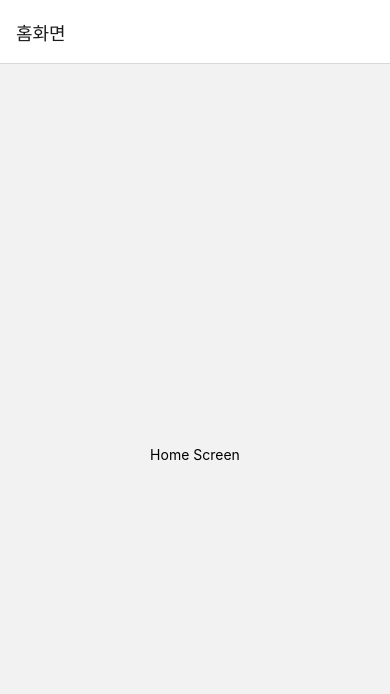
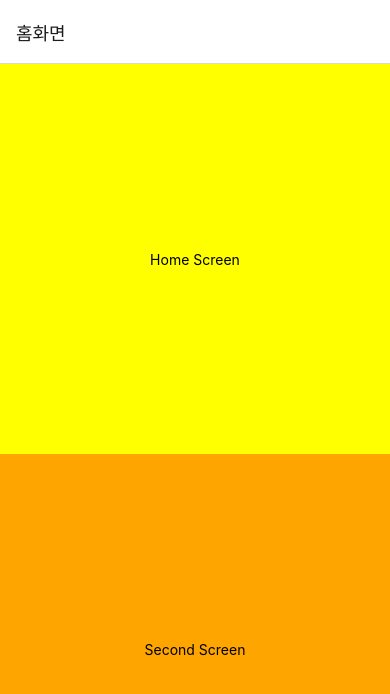
Before and after one commit to lyg0114/foodDeliveryApp, a React Native app: screen / in a window 390 px wide. Shown: the top 694 px of the page. Built offline with nearby package versions, Linux system fonts and the light colour scheme.

Commit message:
Update : use Pressable

```diff
--- a/App.tsx
+++ b/App.tsx
@@ -1,41 +1,53 @@
-import * as React from 'react';
-import {NavigationContainer, ParamListBase} from '@react-navigation/native';
+import * as React from "react";
+import { NavigationContainer, ParamListBase } from "@react-navigation/native";
 import {
   createNativeStackNavigator,
-  NativeStackScreenProps,
-} from '@react-navigation/native-stack';
-import {Text, TouchableHighlight, View} from 'react-native';
-import {useCallback} from 'react';
+  NativeStackScreenProps
+} from "@react-navigation/native-stack";
+import {
+  Text,
+  TouchableHighlight,
+  View,
+  Pressable,
+} from "react-native";
+import { useCallback } from "react";
 
 type RootStackParamList = {
   Home: undefined;
   Details: undefined;
 };
 
-type HomeScreenProps = NativeStackScreenProps<RootStackParamList, 'Home'>;
-type DetailsScreenProps = NativeStackScreenProps<ParamListBase, 'Details'>;
+type HomeScreenProps = NativeStackScreenProps<RootStackParamList, "Home">;
+type DetailsScreenProps = NativeStackScreenProps<ParamListBase, "Details">;
 
-function HomeScreen({navigation}: HomeScreenProps) {
+function HomeScreen({ navigation }: HomeScreenProps) {
   const onClick = useCallback(() => {
-    navigation.navigate('Details');
+    navigation.navigate("Details");
   }, [navigation]);
 
   return (
-    <View style={{flex: 1, alignItems: 'center', justifyContent: 'center'}}>
-      <TouchableHighlight onPress={onClick}>
-        <Text>Home Screen</Text>
-      </TouchableHighlight>
-    </View>
+    <>
+      <View style={{ flex: 2, backgroundColor: "yellow", alignItems: "center", justifyContent: "center" }}>
+        <Pressable onPress={onClick}>
+          <Text>Home Screen</Text>
+        </Pressable>
+      </View>
+      <View style={{ flex: 2, backgroundColor: "orange", alignItems: "center", justifyContent: "center" }}>
+        <Pressable onPress={onClick}>
+          <Text>Second Screen</Text>
+        </Pressable>
+      </View>
+    </>
   );
 }
 
-function DetailsScreen({navigation}: DetailsScreenProps) {
+function DetailsScreen({ navigation }: DetailsScreenProps) {
   const onClick = useCallback(() => {
-    navigation.navigate('Home');
+    navigation.navigate("Home");
   }, [navigation]);
 
   return (
-    <View style={{flex: 1, alignItems: 'center', justifyContent: 'center'}}>
+    <View style={{ flex: 1, alignItems: "center", justifyContent: "center" }}>
       <TouchableHighlight onPress={onClick}>
         <Text>Details Screen</Text>
       </TouchableHighlight>
@@ -44,6 +56,7 @@ function DetailsScreen({navigation}: DetailsScreenProps) {
 }
 
 const Stack = createNativeStackNavigator<RootStackParamList>();
+
 function App() {
   return (
     <NavigationContainer>
@@ -51,7 +64,7 @@ function App() {
         <Stack.Screen
           name="Home"
           component={HomeScreen}
-          options={{title: '홈화면', headerShown: true}}
+          options={{ title: "홈화면", headerShown: true }}
         />
         <Stack.Screen name="Details" component={DetailsScreen} />
       </Stack.Navigator>
```
